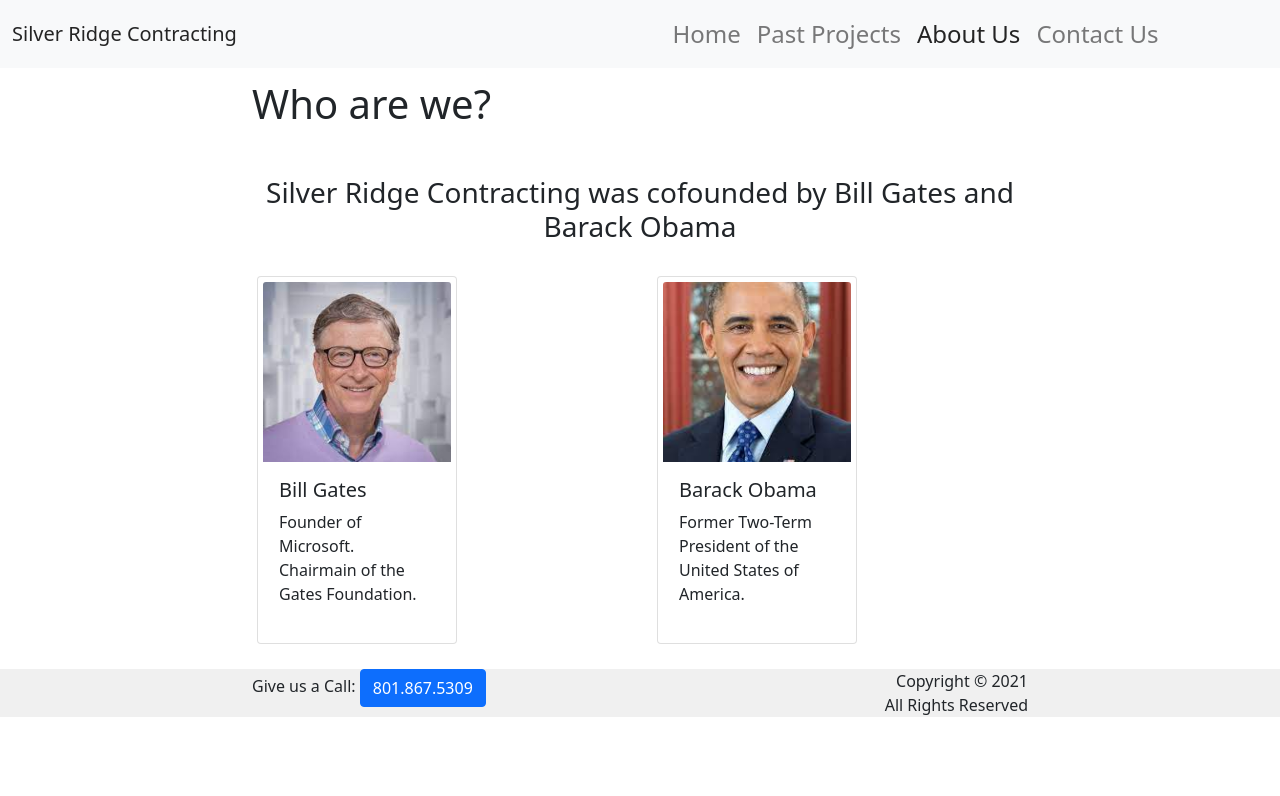
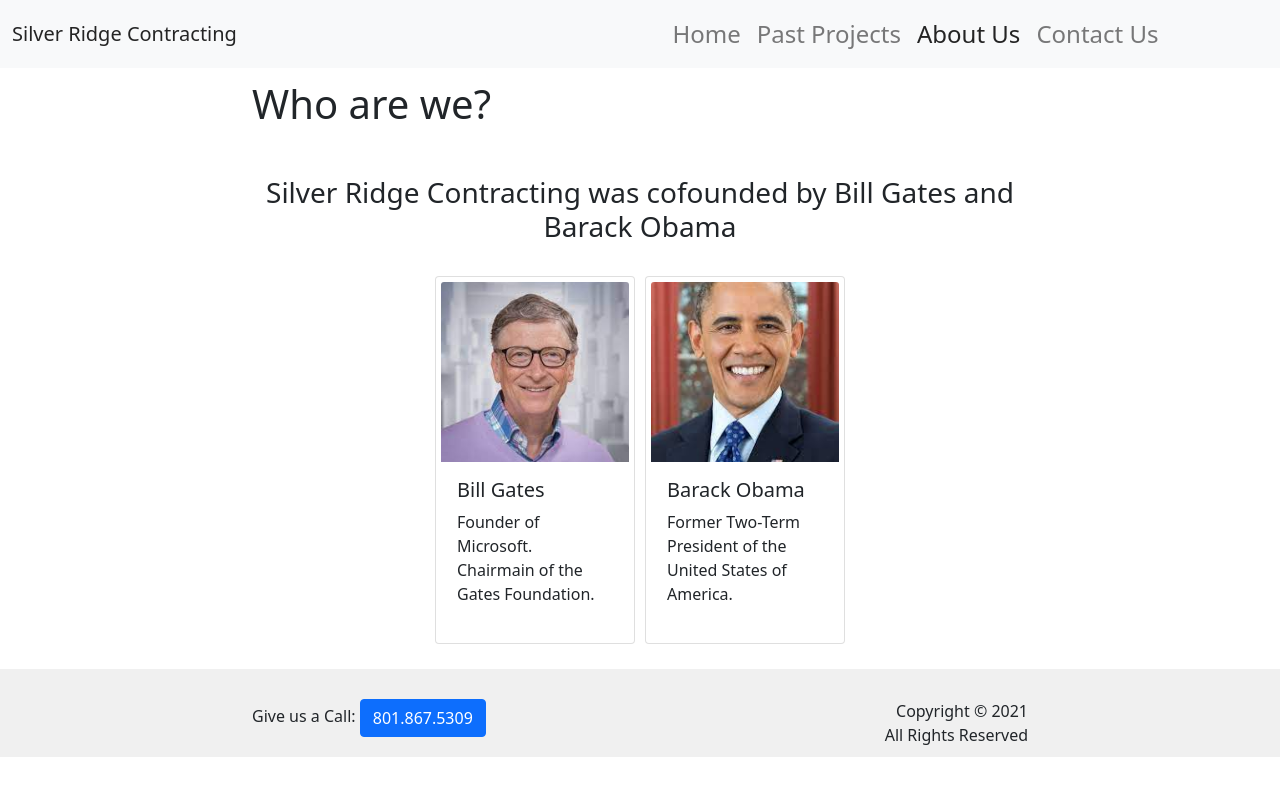
Before and after one commit to ethanzitting/silver-ridge, a website: page docs/about-us.html in a window 1280 px wide. Drawn offline with nearby package versions, Linux system fonts and the light colour scheme.

Commit message:
Added padding to footer, refactored some CSS, centered about-us cards, build out Request a Quote button on Home. removed defualt stying on anchors

```diff
--- a/docs/about-us.html
+++ b/docs/about-us.html
@@ -64,8 +64,7 @@
               </h3>
             </div>
 
-            <div class="row">
-              <div class="col-12 col-sm-6">
+            <div class="row flex-center">
                 <div class="card">
                   <img class="card-img-top" src="./images/bill.jpeg" alt="image of this Silver Ridge Contracting project">
                   <div class="card-body">
@@ -73,16 +72,13 @@
                     <p>Founder of Microsoft. Chairmain of the Gates Foundation.</p>
                   </div>
                 </div>
-              </div>
 
-              <div class="col-12 col-sm-6">
                 <div class="card">
                   <img class="card-img-top" src="./images/barack.jpeg" alt="image of this Silver Ridge Contracting project">
                   <div class="card-body">
                     <h5 class="card-title">Barack Obama</h5>
                     <p>Former Two-Term President of the United States of America.</p>
                   </div>
-                </div>
               </div>
             </div>
           </div>
@@ -90,7 +86,7 @@
       </div>
     </main>
 
-    <footer>
+    <footer class="bg-offwhite">
       <div class="container limit-width">
         <div class="row">
           <div class="col-6">
--- a/docs/styles.css
+++ b/docs/styles.css
@@ -40,6 +40,11 @@
   text-align: right;
 }
 
+.flex-center {
+  display: flex;
+  justify-content: center;
+}
+
 /* SECTION SPECIFIC LAYOUT AND SPACING */
 
   /* NAVBAR */
@@ -79,10 +84,6 @@
   z-index: 1000;
 }
 
-.projects, .services {
-  display: flex;
-  justify-content: center;
-}
 
 .card {
   width: 200px;
@@ -102,22 +103,24 @@
 
   /* ABOUT US */
 
+
+
   /* CONTACT US */
 
   /* FOOTER */
 footer {
+  width: 100%;
   margin-top: 20px;
   margin-bottom: 0;
   margin-block-end: 0;
-  padding-bottom: 0;
-}
-
-footer {
-  width: 100%;
-  background-color: rgb(240, 240, 240);
+  padding: 10px 20px;
 }
 
 /* FONTS AND COLORS */
+a, a:visited, a:active {
+  color: inherit;
+  text-decoration: none;
+}
 .color-invert {
   color: white;
 }
@@ -126,6 +129,10 @@
   background-color: white;
 }
 
+.bg-offwhite {
+  background-color: rgb(240, 240, 240);
+}
+
 .nav-link {
   font-size: 1.5em;
 }
```
Also changed, not shown: docs/contact-us.html (+1 -1 lines), docs/index.html (+4 -4 lines), docs/past-projects.html (+2 -2 lines), docs/testimonies.html (+1 -1 lines).
